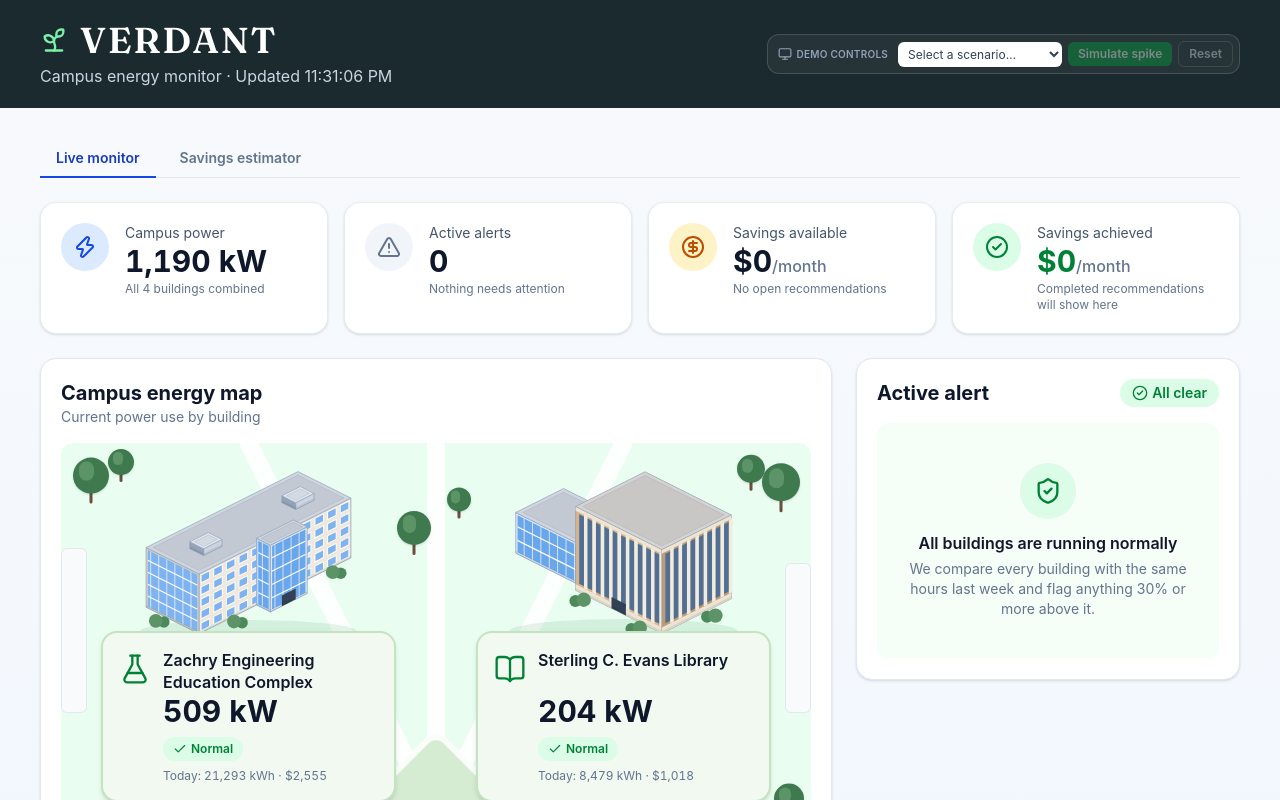
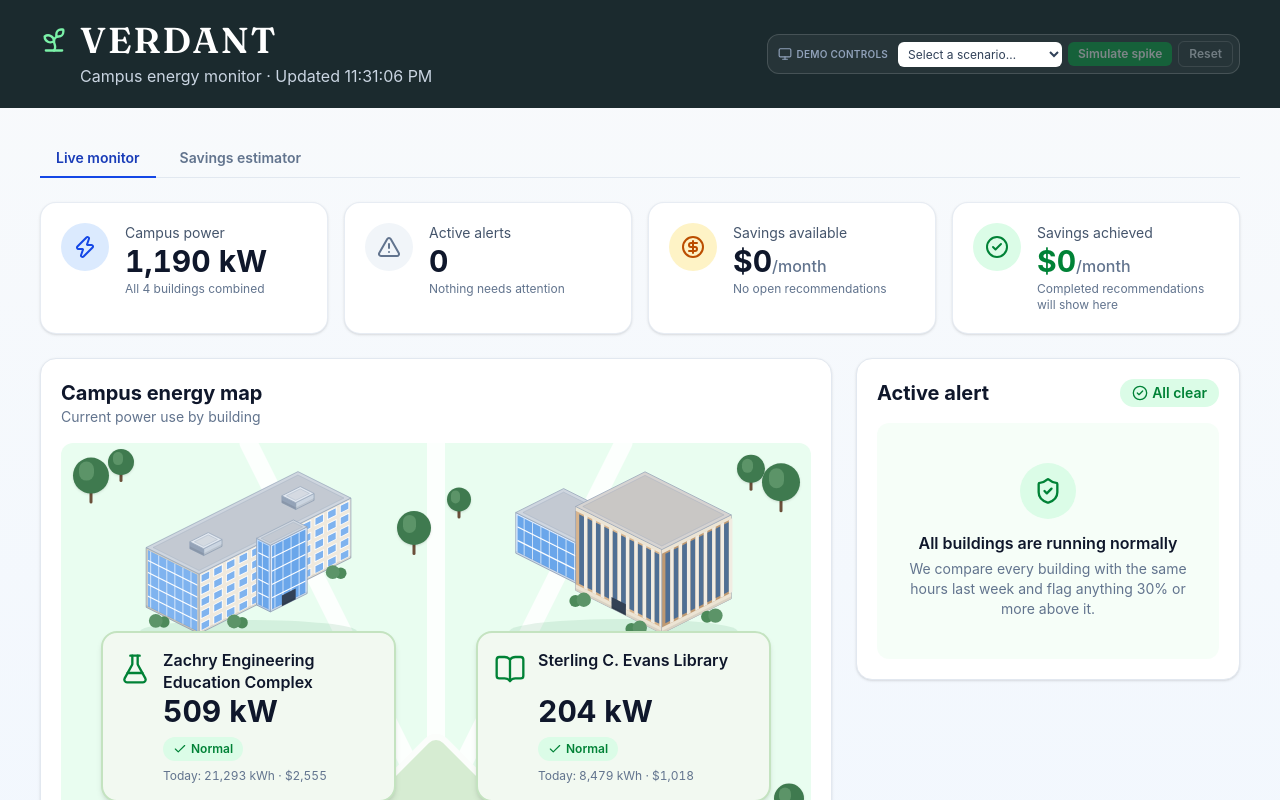
Before and after one commit to ashleetaa/campus-energy-monitor, a React (Vite) app: page / in a window 1280 px wide. Shown: the top 800 px of the page. Built offline with nearby package versions, Linux system fonts and the light colour scheme.

Commit message:
Align banner subtitle with VERDANT; remove map edge rectangles
Co-Authored-By: Claude Opus 5.5 <noreply@anthropic.com>

```diff
--- a/src/App.tsx
+++ b/src/App.tsx
@@ -78,7 +78,8 @@ export default function App() {
             <Sprout className="size-7 text-green-300" />
             Verdant
           </h1>
-          <p className="mt-1 text-slate-300">
+          {/* pl-10 = icon width + gap, so this line starts under the "V" of VERDANT */}
+          <p className="mt-1 pl-10 text-slate-300">
               Campus energy monitor · Updated {now.toLocaleTimeString('en-US')}
           </p>
         </div>
--- a/src/components/CampusMap.tsx
+++ b/src/components/CampusMap.tsx
@@ -1,5 +1,5 @@
 // The "Campus energy map" box on the dashboard: a simple drawing of a lawn,
-// walking paths, trees, other campus buildings and a quad in the middle, with
+// walking paths, trees and a quad in the middle, with
 // the 4 building cards placed on top (passed in as children). The drawing is
 // decoration only, not the real campus layout. On phones it's hidden and only
 // the cards show.
@@ -29,14 +29,6 @@ const TREES = [
   { left: 53, top: 92, size: 34 },
   { left: 22, top: 50, size: 24 },
   { left: 78, top: 50, size: 24 },
-]
-
-// Pale outlines of other campus buildings along the left and right edges.
-const OTHER_BUILDINGS = [
-  { left: 0, top: 14, width: 3.5, height: 22 },
-  { left: 0, top: 66, width: 3.5, height: 18 },
-  { left: 96.5, top: 16, width: 3.5, height: 20 },
-  { left: 96.5, top: 64, width: 3.5, height: 22 },
 ]
 
 // One tree: a round forest-green top on a short brown trunk.
@@ -74,14 +66,6 @@ export default function CampusMap({ children }: { children: ReactNode }) {
             </g>
           </svg>
 
-          {OTHER_BUILDINGS.map((b, i) => (
-            <div
-              key={i}
-              className="absolute rounded-md border border-slate-200 bg-slate-50"
-              style={{ left: `${b.left}%`, top: `${b.top}%`, width: `${b.width}%`, height: `${b.height}%` }}
-            />
-          ))}
-
           {/* The quad: a green square turned 45° where the paths meet. */}
           <div className="absolute top-1/2 left-1/2 size-32 -translate-x-1/2 -translate-y-1/2 rotate-45 rounded-2xl border-[6px] border-white/90 bg-[#d6ecd2]" />
 
```
